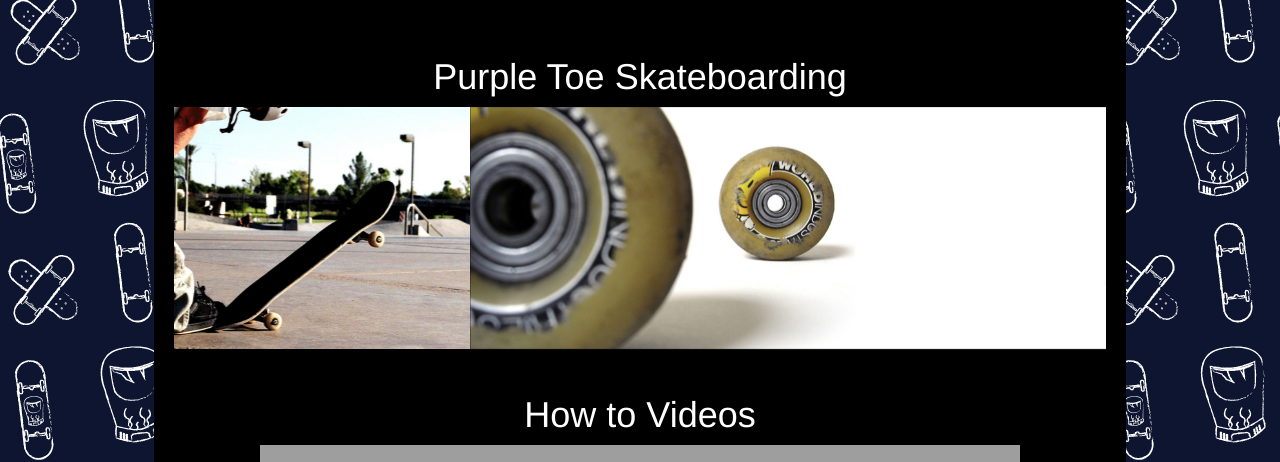
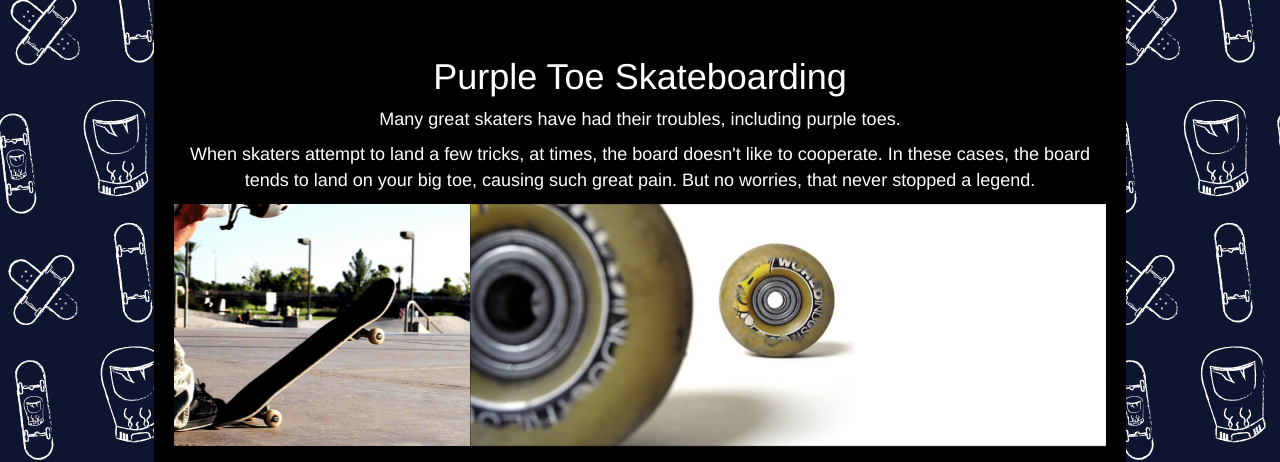
Before and after one commit to jgselene/purpletoe, a plain HTML site: page index.html in a window 1280 px wide. Shown: the part 353-815 px from the top of the page. Drawn offline with nearby package versions, Linux system fonts and the light colour scheme; grey boxes are pictures that could not be loaded.

Commit message:
changed stuff

```diff
--- a/css/styles.css
+++ b/css/styles.css
@@ -156,10 +156,10 @@
 		margin: auto;
 	}
 
-	#main p {
-		margin: 10px;
-		width: 300px;
-		text-align: left;
+	p {
+		margin: auto;
+		text-align: center;
+		font-size: 18px;
 	}
 
 	#box {
--- a/index.html
+++ b/index.html
@@ -29,6 +29,10 @@
 			<div id="main" class="cf">
 				<article class="home">
 					<h1>Purple Toe Skateboarding</h1>
+					<p>Many great skaters have had their troubles, including purple toes.</p>
+					<p>When skaters attempt to land a few tricks, at times, the board doesn't like to cooperate.
+					In these cases, the board tends to land on your big toe, causing such great pain. But no worries,
+					that never stopped a legend.</p>
 					<div id="slides">
 						<img src="img/header-photos/slide1.jpg">
 						<img src="img/header-photos/slide2.jpg">
```
